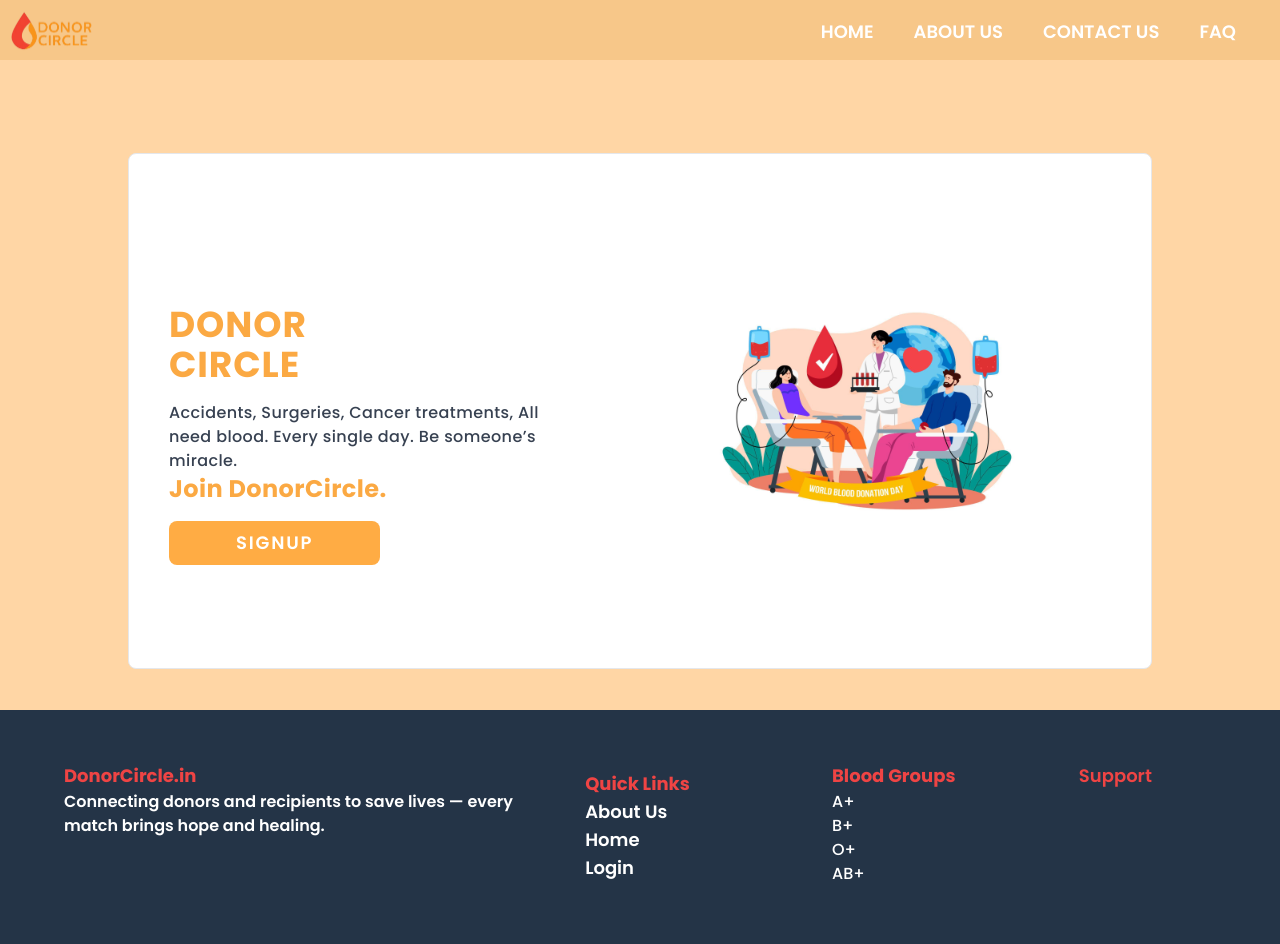
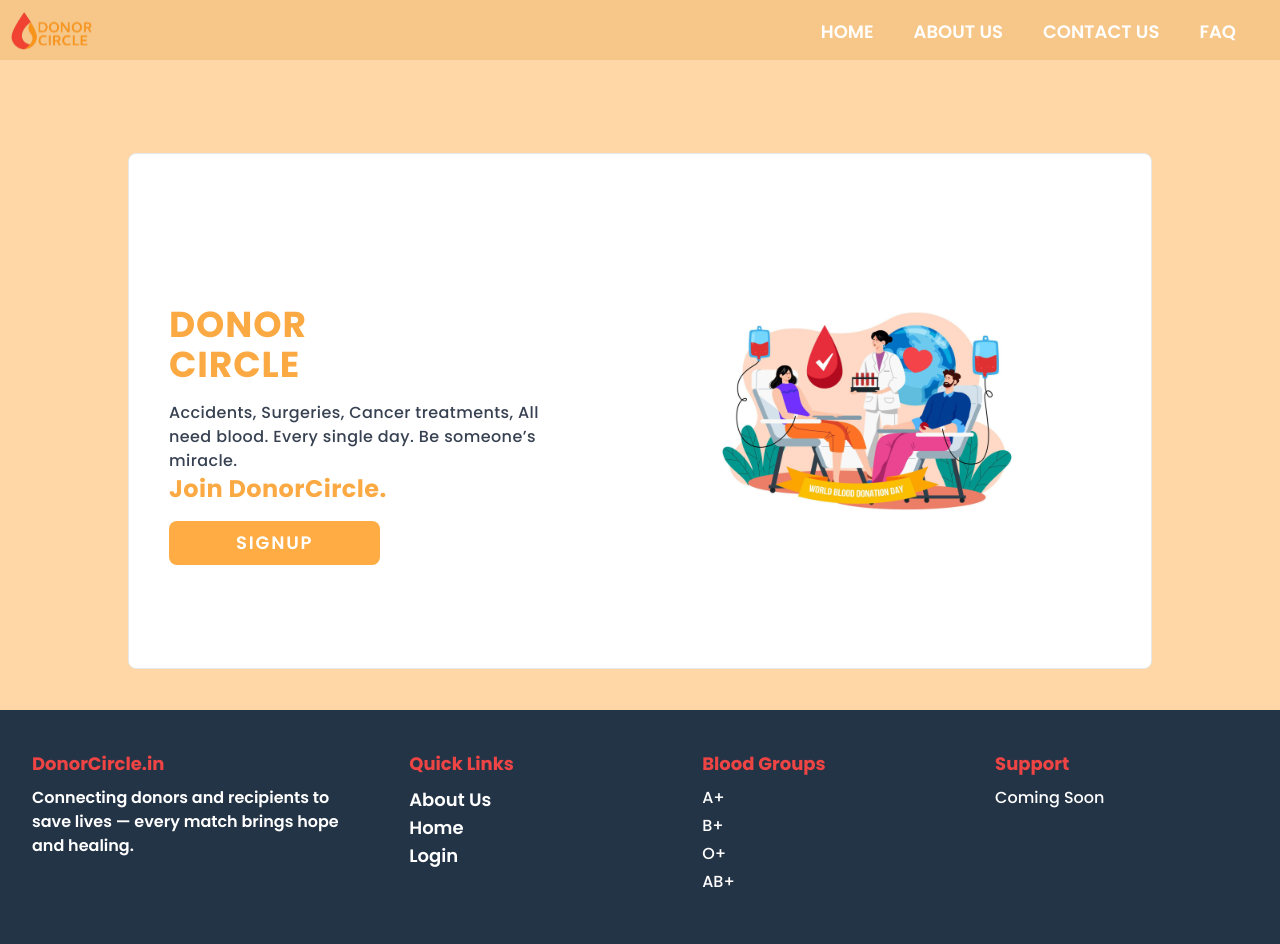
Before and after one commit to TanmayVidhate/DonorCircle_2, a React (Vite) app in the folder client/: page / in a window 1280 px wide. Shown: the top 944 px of the page. Built offline with nearby package versions, Linux system fonts and the light colour scheme.

Commit message:
fix footer

```diff
--- a/client/src/Components/Footer.jsx
+++ b/client/src/Components/Footer.jsx
@@ -1,44 +1,70 @@
-import React from 'react'
-import LinkTo from './LinkTo'
+import React from "react";
+import LinkTo from "./LinkTo";
 
 function Footer() {
-    return (
-        <>
-            <div className='bg-[#243447]  h-3/6  lg:p-8'>
-                <div className='flex-row justify-center mt-5 sm:flex-col md:flex-row lg:flex'>
-                    <div className=' w-2/3 mx-7 sm:w-3/4 sm:mx-8 md:w-10/12'>
-                        <div className='font-bold text-red-500 text-lg sm:text-left '>DonorCircle.in</div>
-                        <div className='text-left font-semibold text-white   '>Connecting donors and recipients to save lives — every match brings hope and healing.</div>
-                    </div>
+  return (
+    <>
+      <footer className="bg-[#243447] w-full py-10">
+        {/* Main Footer */}
+        <div className="flex flex-col gap-10 px-8 md:flex-row md:justify-between">
+          {/* About */}
+          <div className="w-full md:w-1/3">
+            <h2 className="text-lg font-bold text-red-500">DonorCircle.in</h2>
+            <p className="mt-2 font-semibold text-white">
+              Connecting donors and recipients to save lives — every match
+              brings hope and healing.
+            </p>
+          </div>
 
-                    <div className=' w-2/3 mx-7 my-2 sm:mx-8 md:w-1/3  '>
-                        <div className='  font-bold text-red-500 text-lg sm:text-left'>Quick Links</div>
-                        <LinkTo PageName="About us" url="/aboutus" className="!text-left text-white capitalize sm:text-left " />
-                        <LinkTo PageName="Home" url="/" className="!text-left text-white capitalize sm:text-left" />
-                        <LinkTo PageName="Login" url="/signin" className="!text-left text-white capitalize sm:text-left" />
-                    </div>
+          {/* Quick Links */}
+          <div className="w-full md:w-1/4">
+            <h2 className="text-lg font-bold text-red-500 ">
+              Quick Links
+            </h2>
+            <div className="flex flex-col items-start mt-2 gap-0-1">
+              <LinkTo
+                PageName="About us"
+                url="/aboutus"
+                className="text-white capitalize"
+              />
+              <LinkTo
+                PageName="Home"
+                url="/"
+                className="text-white capitalize"
+              />
+              <LinkTo
+                PageName="Login"
+                url="/signin"
+                className="text-white capitalize"
+              />
+            </div>
+          </div>
 
-                    <div className=' w-2/4 mx-7 sm:mx-8  sm:text-left md:w-1/3'>
-                        <div className='font-bold text-red-500 text-lg '>Blood Groups</div>
-                        <div className='text-white'>A+</div>
-                        <div className='text-white'>B+</div>
-                        <div className='text-white'>O+</div>
-                        <div className='text-white'>AB+</div>
-                    </div>
+          {/* Blood Groups */}
+          <div className="w-full md:w-1/4">
+            <h2 className="text-lg font-bold text-red-500 ">Blood Groups</h2>
+            <div className="mt-2 space-y-1 text-white ">
+              <div>A+</div>
+              <div>B+</div>
+              <div>O+</div>
+              <div>AB+</div>
+            </div>
+          </div>
 
-                    <div className=' w-1/4 mx-7 sm:mx-8 sm:text-left'>
-                        <div className='font-semibold text-red-500 text-lg'>Support</div>
-                    </div>
+          {/* Support */}
+          <div className="w-full md:w-1/4">
+            <h2 className="text-lg font-bold text-red-500">Support</h2>
+            <p className="mt-2 text-white">Coming Soon</p>
+          </div>
+        </div>
 
-
-                </div>
-                <div className='text-center mt-32 mb-10 text-base text-white  h-min  '>
-                    <div className='h-full text-xl'>© 2025 DonorCircle.in. All rights reserved.</div>
-                </div>
-            </div>
-
-        </>
-    )
+        {/* Bottom Line */}
+        <div className="mt-12 text-base text-center text-white">
+          © 2025 DonorCircle.in. All rights reserved.
+        </div>
+      </footer>
+    </>
+  );
 }
 
-export default Footer
+export default Footer;
```
